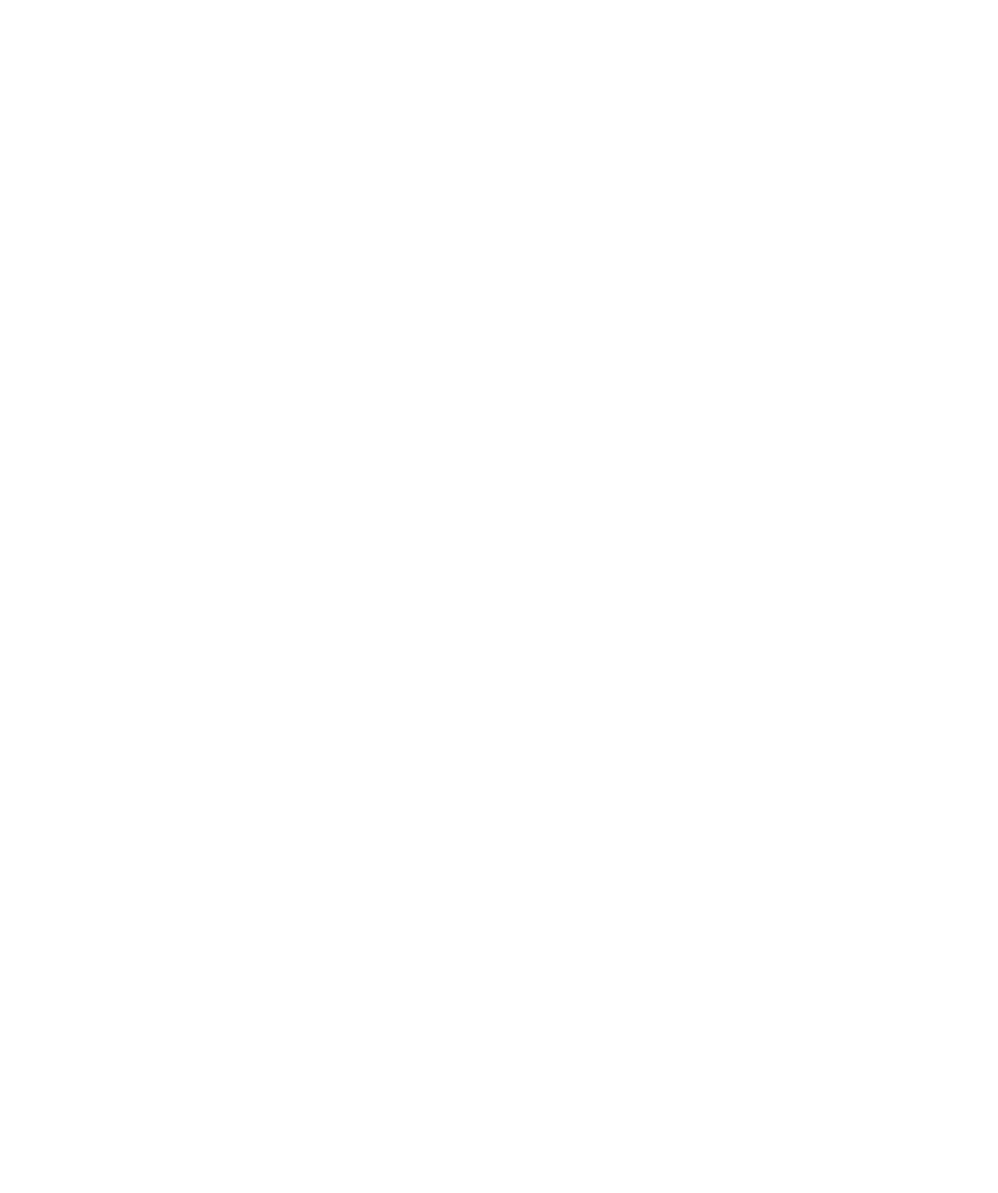
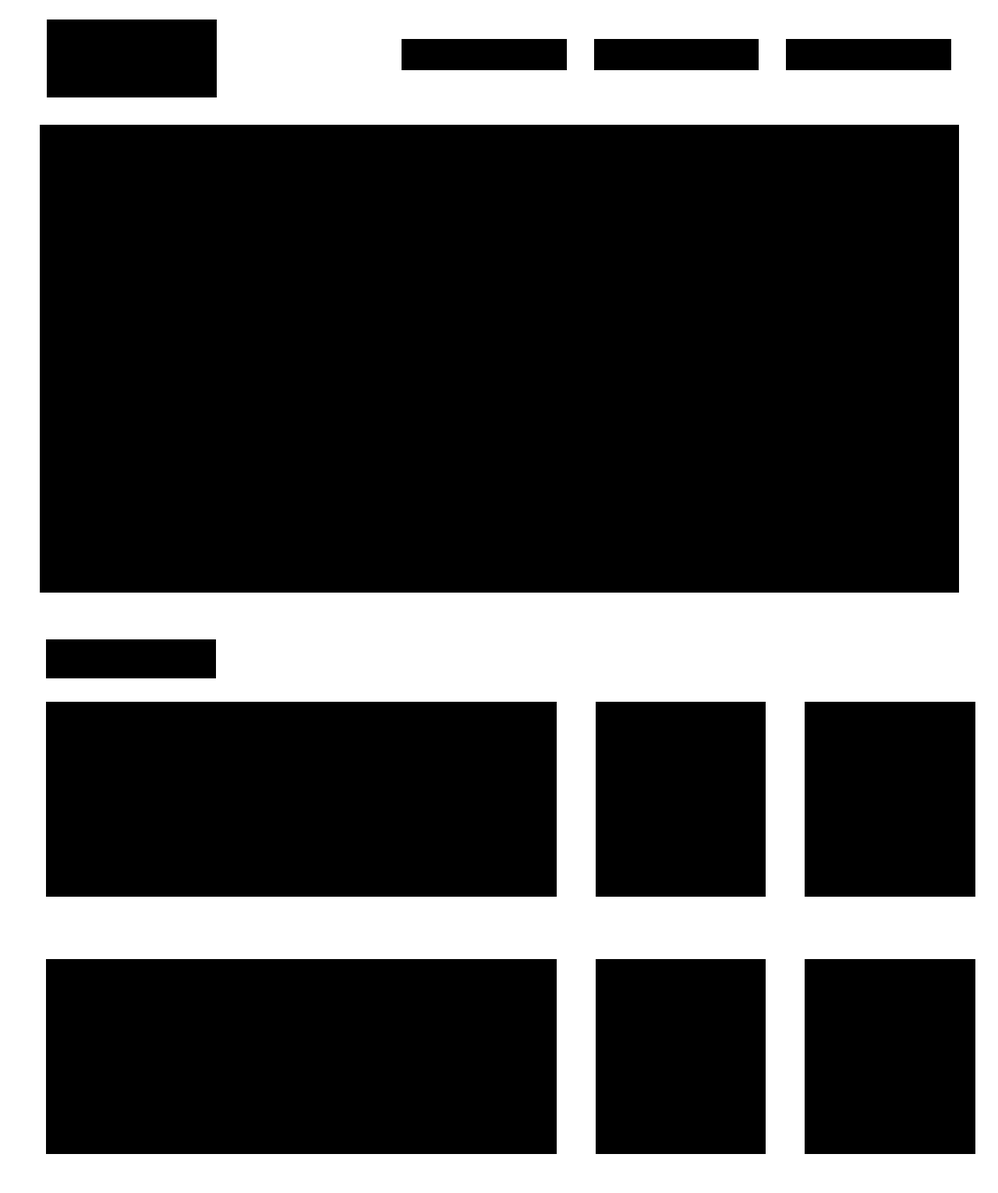
Before and after one commit to devinbahramand/day-4-practice, a plain HTML site: page index.html in a window 1280 px wide. Shown: the whole page at 78% size. Before the commit the page ends 800 px from the top, so only its background shows below. Drawn offline with nearby package versions, Linux system fonts and the light colour scheme.

Commit message:
finished task

```diff
--- a/css/style.css
+++ b/css/style.css
@@ -0,0 +1,44 @@
+.margin {
+  margin-right: 40px;
+}
+#column-1-a {
+background-color: black;
+height: 100px;
+margin-top: 25px;
+margin-left: 75px;
+margin-bottom: 25px;
+}
+.column-1-b {
+  background-color: black;
+  height: 40px;
+  float: right;
+  margin-right: 35px;
+  margin-top: 50px;
+}
+#column-2 {
+  background-color: black;
+  height: 600px;
+  width: 90%;
+  margin-left: auto;
+  margin-right: auto;
+  margin-top: 10px;
+}
+#column-3 {
+  background-color: black;
+  height: 50px;
+  margin-left: 74px;
+  margin-top: 60px;
+}
+.column-4-a {
+  background-color: black;
+  height: 250px;
+  margin-left: 74px;
+  margin-top: 30px;
+  margin-bottom: 50px;
+}
+.column-4-b {
+  background-color: black;
+  height: 250px;
+  margin-top: 30px;
+  margin-left: 50px;
+}
--- a/index.html
+++ b/index.html
@@ -9,6 +9,30 @@
     <link rel="stylesheet" href="css/style.css">
   </head>
   <body>
+    <div class="row">
+      <div id="column-1-a" class="col-md-2"></div>
+      <div class="margin">
+        <div class="column-1-b col-md-2"></div>
+        <div class="column-1-b col-md-2"></div>
+        <div class="column-1-b col-md-2"></div>
+      </div>
+    </div>
+    <div class="row">
+      <div id="column-2"></div>
+    </div>
+    <div class="row">
+      <div id="column-3" class="col-md-2"></div>
+    </div>
+    <div class="row">
+      <div class="column-4-a col-md-6"></div>
+      <div class="column-4-b col-md-2"></div>
+      <div class="column-4-b col-md-2"></div>
+    </div>
+    <div class="row">
+      <div class="column-4-a col-md-6"></div>
+      <div class="column-4-b col-md-2"></div>
+      <div class="column-4-b col-md-2"></div>
+    </div>
     <script src="https://code.jquery.com/jquery-2.2.4.min.js"></script>
     <script src="js/bootstrap.min.js"></script>
   </body>
```
